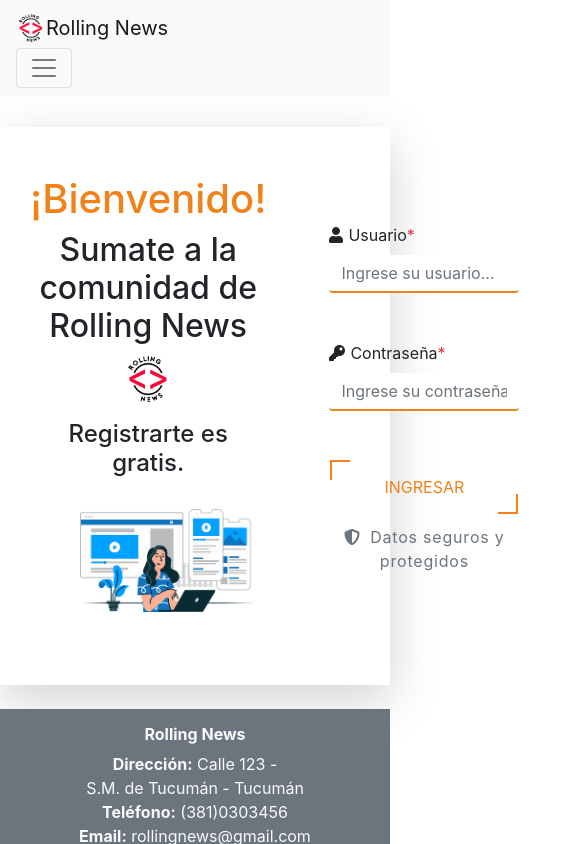
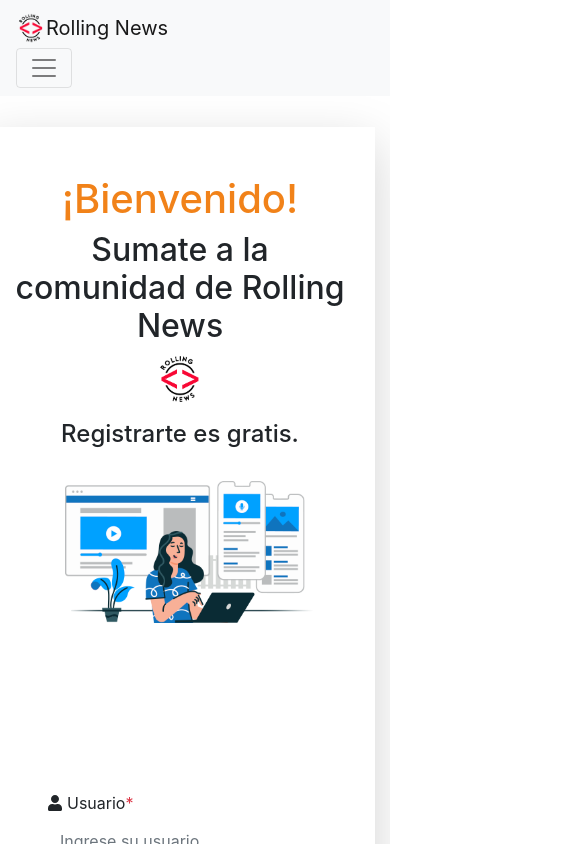
Before and after one commit to slmoran90/RollingNews-Grupo2, a React (Create React App) app: page /login in a window 390 px wide. Shown: the top 844 px of the page, 567 px wide, since content can reach past the window. Built offline with nearby package versions, Linux system fonts and the light colour scheme; data requests are answered from the project's data file.

Commit message:
se realizo responsive la seccion de administración

```diff
--- a/src/components/login/Admin.jsx
+++ b/src/components/login/Admin.jsx
@@ -14,17 +14,17 @@
     return (
         <Fragment>
              <div className="container d-flex margenFondo mb-4 shadow-lg">
-                <div className="col-md-6  col-sm-12 my-5 ">
+                <div className="row">
+                    <div className="col-md-6 col-sm-12 my-5 ">
                         <h1 className="text-center text-warning">¡Bienvenido Administrador!</h1>
                         <img src="admin.jpg" className="w-100  ml-1 fotoLogin"></img>
                     </div>
-            <div className="col-md-6  col-sm-12 my-5 p-5">
+                    <div className="col-md-6 col-sm-12 my-5 p-5">
                         <h2 className="text-lead text-center text-danger">Panel de Control<br/></h2>
                         <hr></hr>
                          <p className="text-lead">Utiliza la sección de <b>Admin</b> en el menu de navegación para poder acceder a los diferentes sitios de la plataforma.</p>
-                    <p></p>
-
                          <p className="text-center my-5"><FontAwesomeIcon icon={faShieldAlt} className="logoShield"></FontAwesomeIcon>Datos seguros y protegidos</p>
+                    </div>
                 </div>
             </div>
         </Fragment>
--- a/src/components/login/Login.jsx
+++ b/src/components/login/Login.jsx
@@ -39,7 +39,7 @@
 
     return (
         <Fragment>
-            <form className="container d-flex margenFondo mb-4 shadow-lg" onSubmit={handleSubmit}>
+            <form className="container d-flex margenFondo row mb-4 shadow-lg" onSubmit={handleSubmit}>
                 <div className="col-md-6  col-sm-12 my-5">
                     <h1 className="text-center">¡Bienvenido!</h1>
                     <h2 className="text-lead text-center ">Sumate a la comunidad de Rolling News <br /><img src="logo_news.png" className="foto my-2 mb-2" /></h2>
```
Lines whose indentation alone changed are shown as unchanged.
